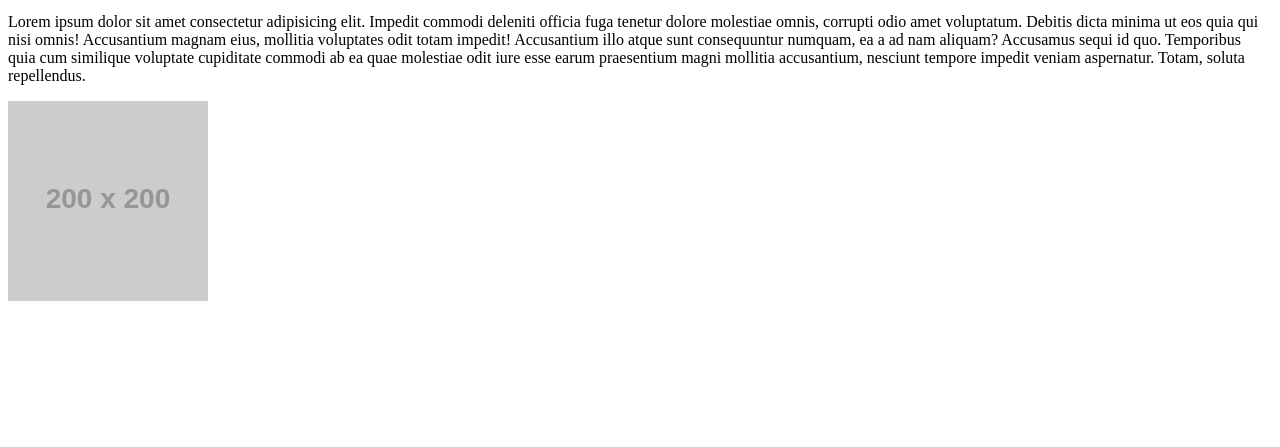
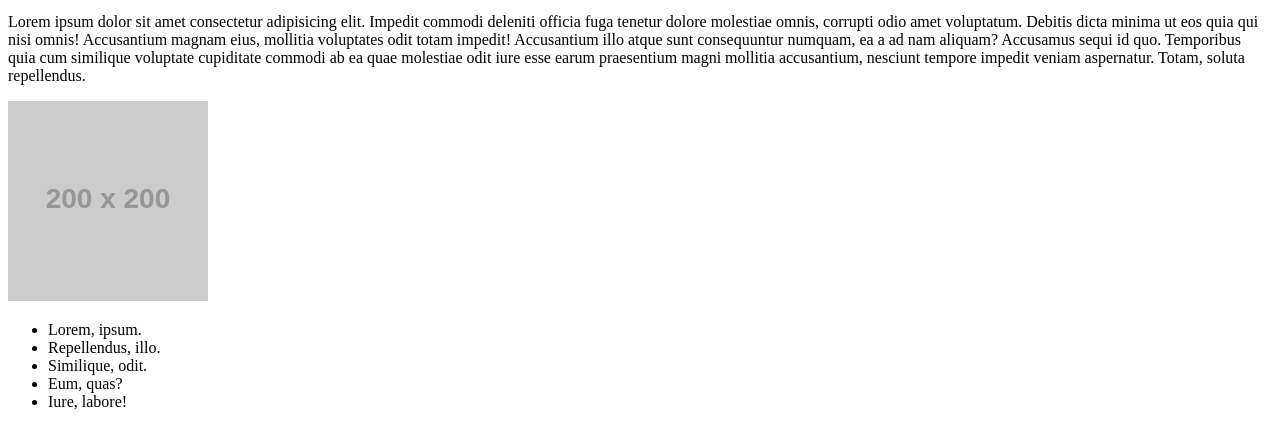
Before and after one commit to LeonidRos/hw, a plain HTML site: page index.html in a window 1280 px wide. Shown: the part 119-566 px from the top of the page. Drawn offline with Linux system fonts and the light colour scheme; placeholder pictures from the web are drawn by us.

Commit message:
Added List<ul>

```diff
--- a/index.html
+++ b/index.html
@@ -16,5 +16,13 @@
 
     <img src="https:/via.placeholder.com/200" alt="#">
 
+    <ul>
+        <li>Lorem, ipsum.</li>
+        <li>Repellendus, illo.</li>
+        <li>Similique, odit.</li>
+        <li>Eum, quas?</li>
+        <li>Iure, labore!</li>
+    </ul>
+
 </body>
 </html>
```
